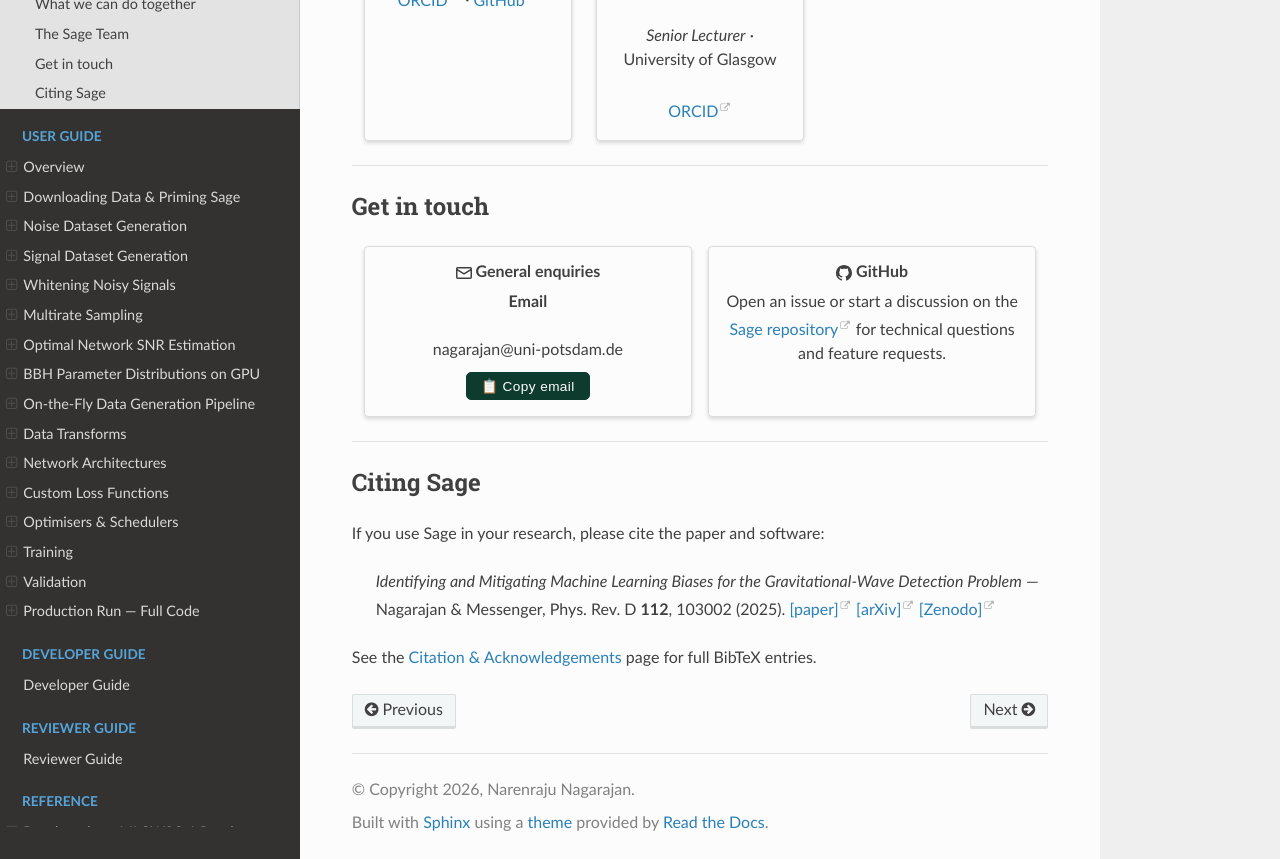
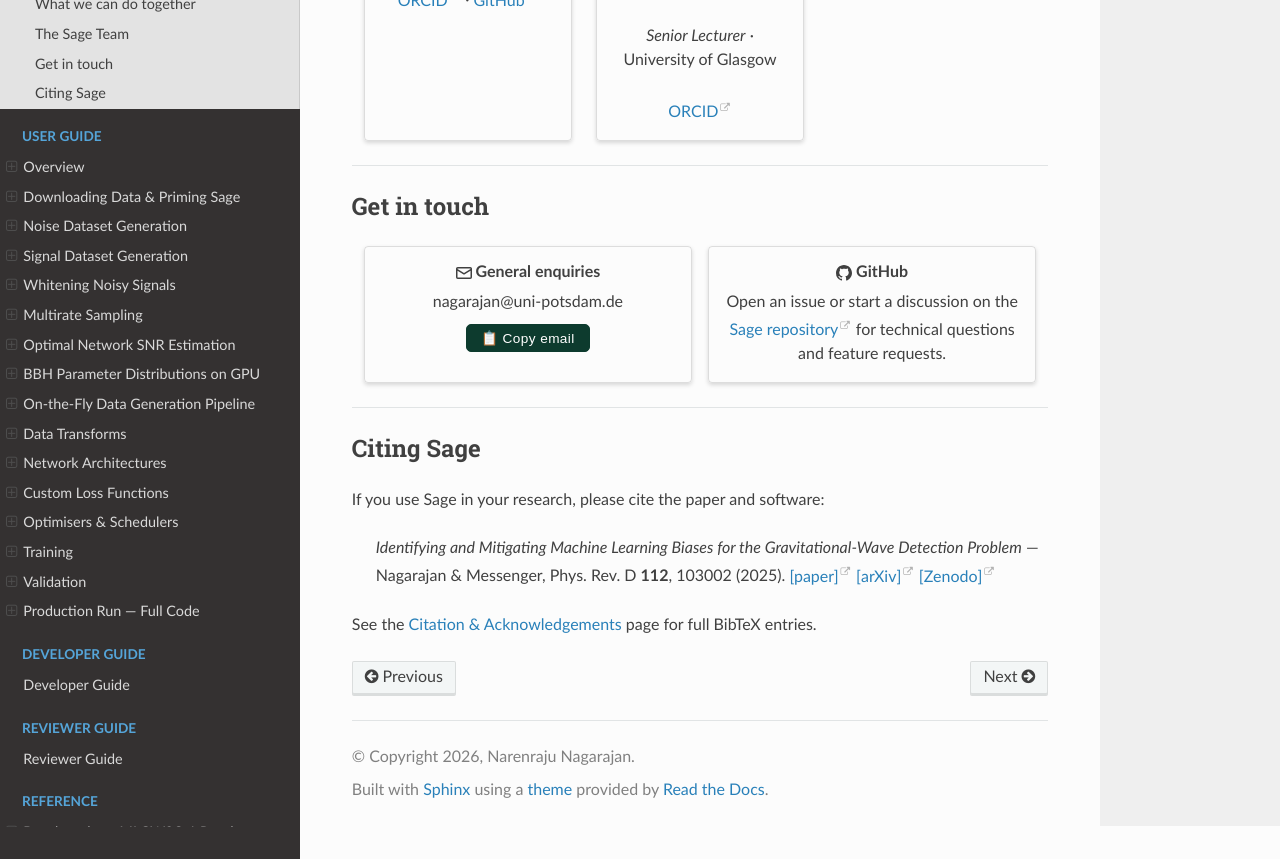
Before and after one commit to nnarenraju/sage, a Sphinx documentation site: the page built from docs/source/collaboration.rst, in a window 1280 px wide and 900 px high, scrolled down 982 px, cut to the strip 41-900 px from the top of the window. Built offline with Sphinx 7.4.7 and the Read the Docs theme 3.1.0, drawn with Linux system fonts in a browser that asks for light colours; pages that are not in the unit, such as notebooks, are missing from menus.

Commit message:
Updated email button

```diff
--- a/docs/source/collaboration.rst
+++ b/docs/source/collaboration.rst
@@ -90,7 +90,6 @@ Get in touch
 
       .. raw:: html
 
-         <p><strong>Email</strong></p>
          <p style="margin-bottom: 0.6em;">nagarajan@uni-potsdam.de</p>
          <button
            onclick="
```
